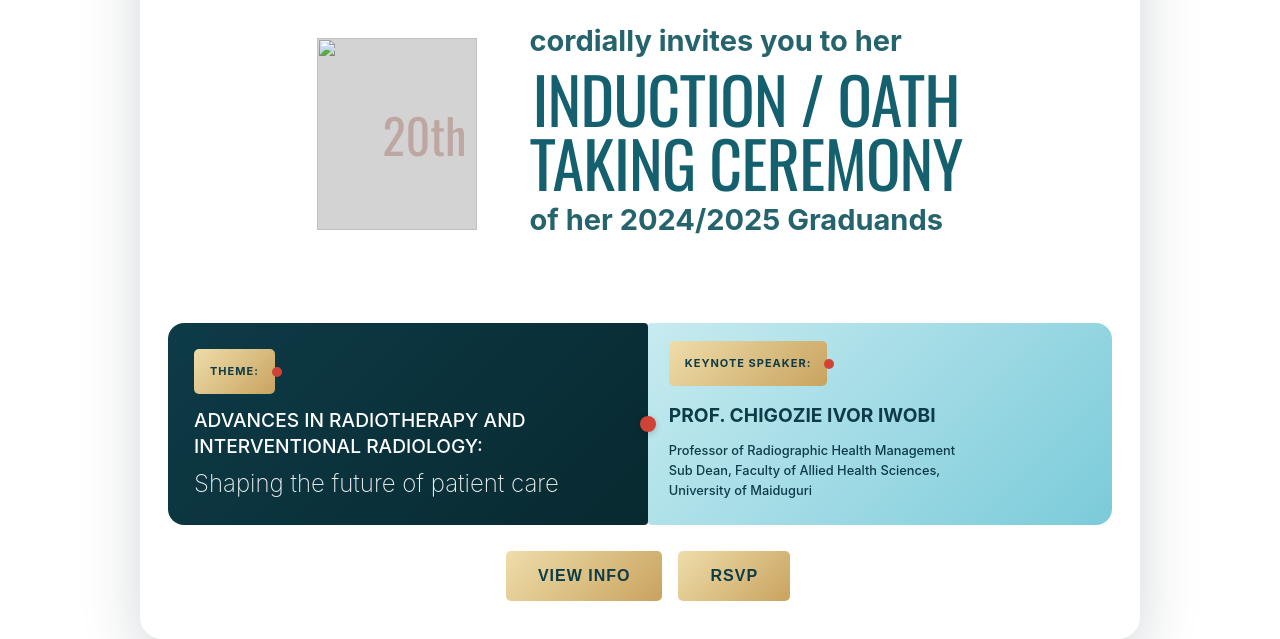
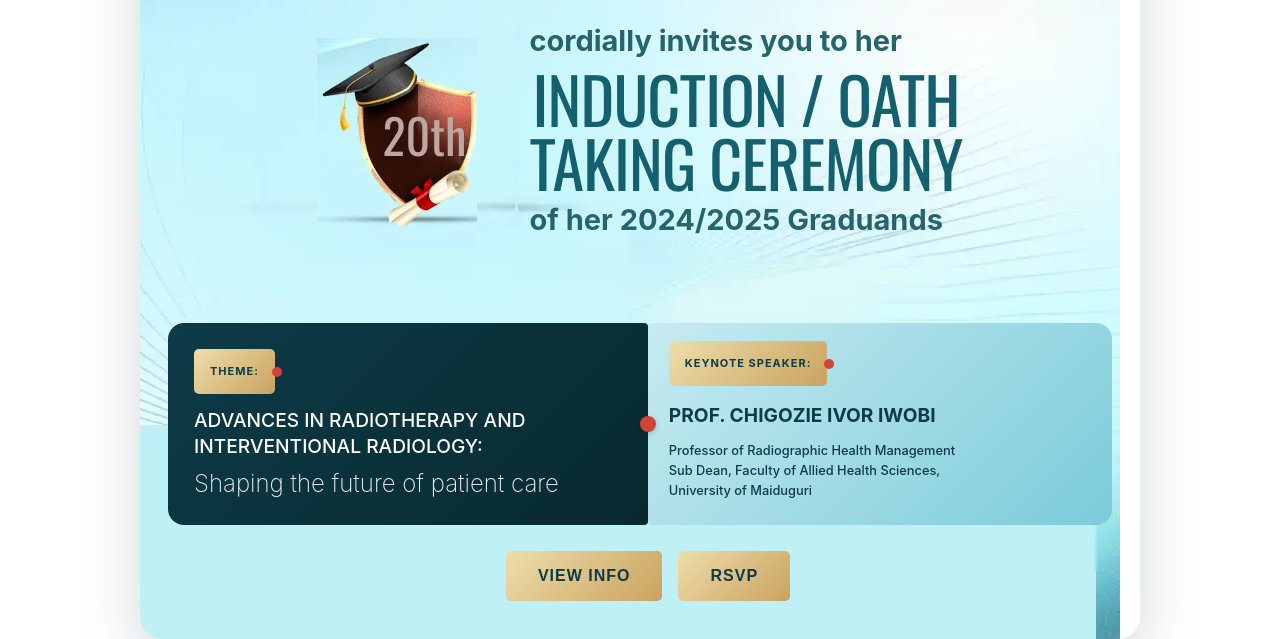
Before and after one commit to zub-bee/event-registration, a website: page public/index.html in a window 1280 px wide. Shown: the part 230-869 px from the top of the page. Drawn offline with nearby package versions, Linux system fonts and the light colour scheme.

Commit message:
fix: update img css references

```diff
--- a/public/index.html
+++ b/public/index.html
@@ -60,7 +60,7 @@
       }
 
       .flyer__container {
-        background-image: url("images/bg.png");
+        background-image: url("images/bg.webp");
         background-repeat: no-repeat;
 
         /* Step 3: Interior Styling */
@@ -410,7 +410,7 @@
       /* ---------- Bottom panel ---------- */
       .flyer__panel {
         position: relative;
-        background: url("images/info.png") lightgray 50% / cover no-repeat;
+        background: url("images/info.webp") lightgray 50% / cover no-repeat;
         border-radius: 64px 0 0 0;
         padding: 44px 36px 40px;
         display: grid;
@@ -595,7 +595,7 @@
       <!-- Hero -->
       <section class="flyer__hero">
         <div class="flyer__badge">
-          <img class="grad__img" src="images/grad.png" />
+          <img class="grad__img" src="images/grad.webp" />
           <p class="header__text_grad">20th</p>
         </div>
 
```
